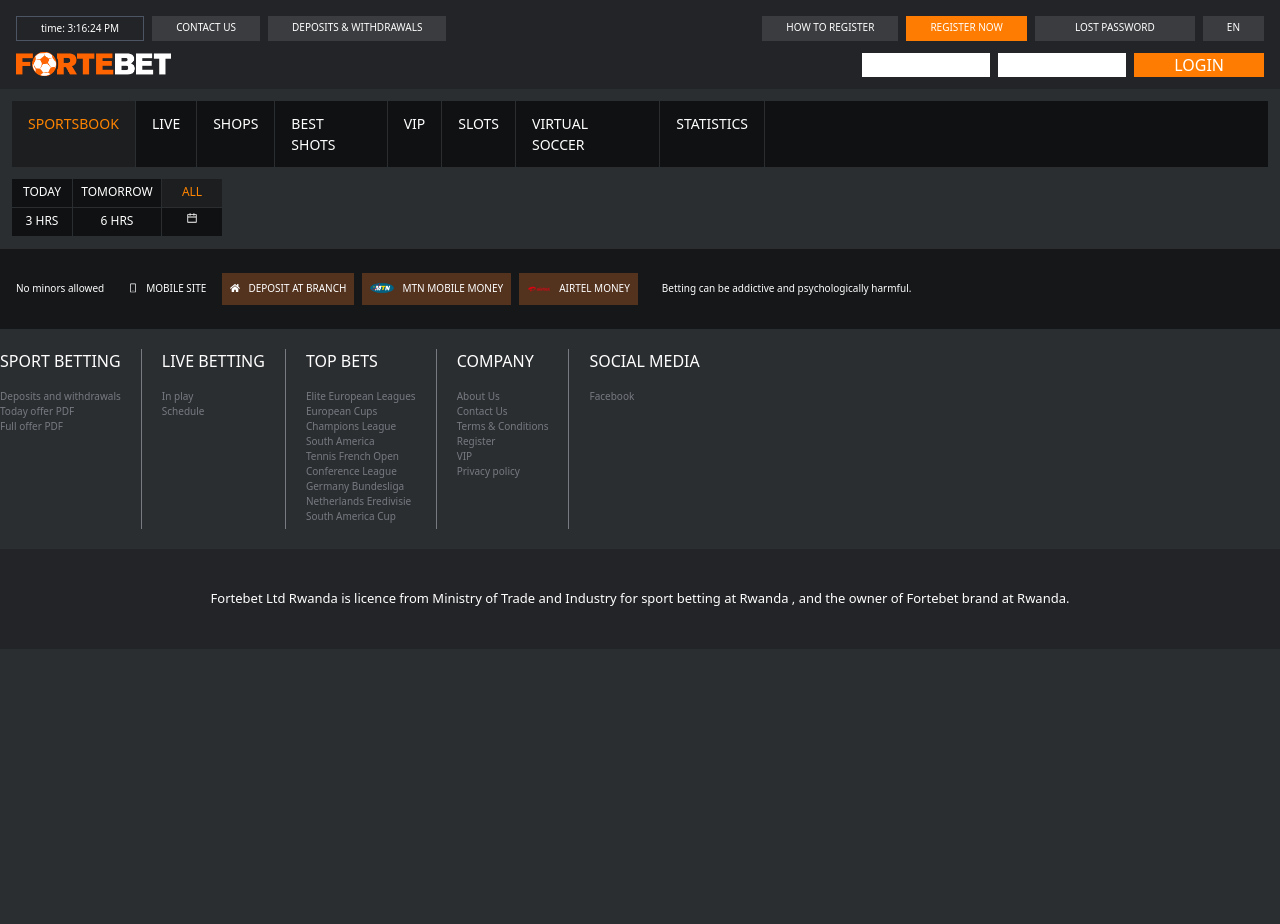
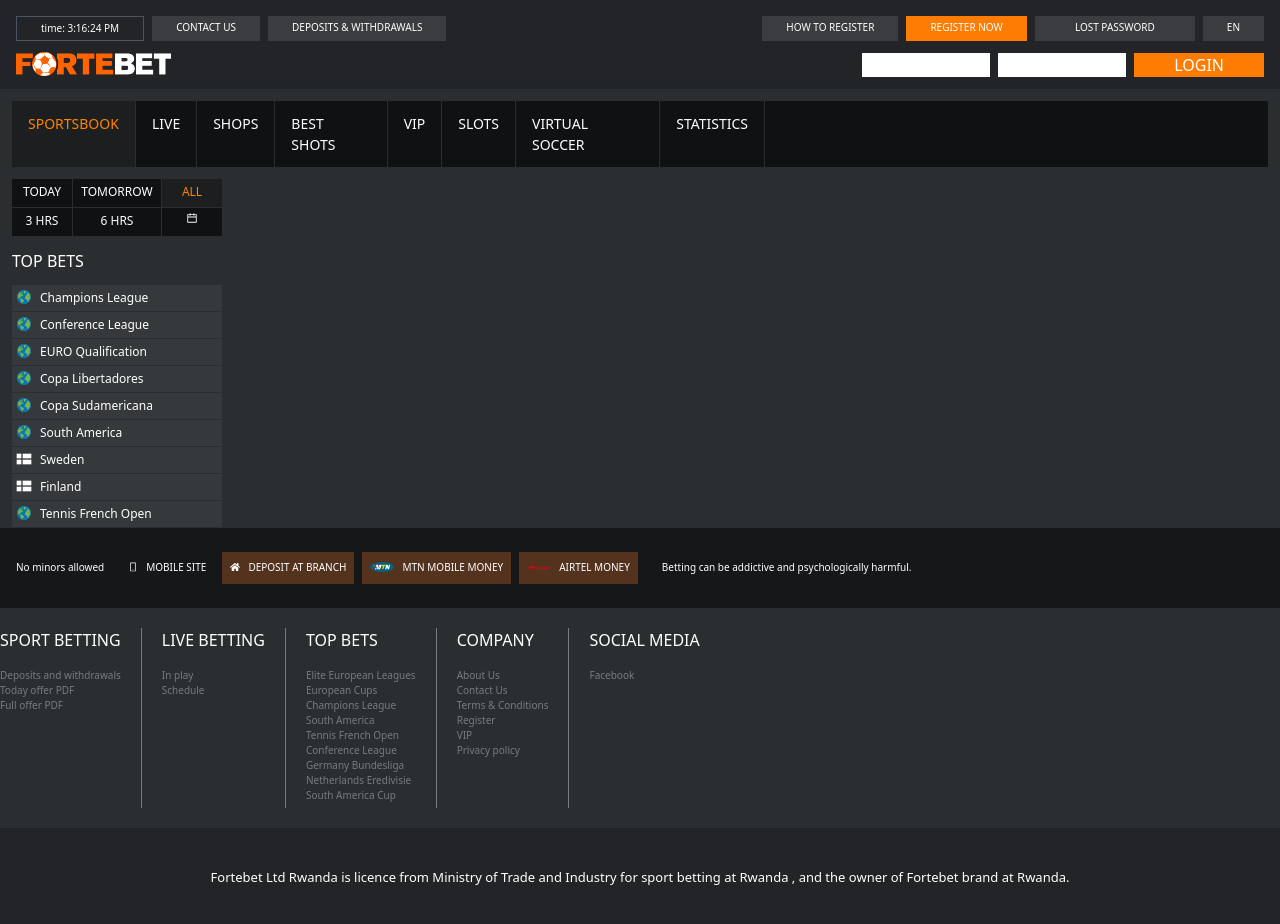
Before and after one commit to symplice-nunu/fortebet-clone, a React (Create React App) app: page / in a window 1280 px wide. Shown: the top 924 px of the page. Before the commit the page ends 800 px from the top, so only its background shows below. Built offline with nearby package versions, Linux system fonts and the light colour scheme.

Commit message:
feat: creating Bet Time Section

```diff
--- /dev/null
+++ b/src/Components/Data/TopBetData.js
@@ -0,0 +1,41 @@
+import { GiEarthAfricaEurope } from 'react-icons/gi'
+import { CgSweden } from 'react-icons/cg'
+import { FcGlobe } from 'react-icons/fc'
+export const TopBetData = [
+    {
+        Flag: <FcGlobe />,
+        Name: 'Champions League',
+    },
+    {
+        Flag: <FcGlobe />,
+        Name: 'Conference League',
+    },
+    {
+        Flag: <FcGlobe />,
+        Name: 'EURO Qualification',
+    },
+    {
+        Flag: <FcGlobe />,
+        Name: 'Copa Libertadores',
+    },
+    {
+        Flag: <FcGlobe />,
+        Name: 'Copa Sudamericana',
+    },
+    {
+        Flag: <FcGlobe />,
+        Name: 'South America',
+    },
+    {
+        Flag: <CgSweden />,
+        Name: 'Sweden',
+    },
+    {
+        Flag: <CgSweden />,
+        Name: 'Finland',
+    },
+    {
+        Flag: <FcGlobe />,
+        Name: 'Tennis French Open',
+    }
+]
--- a/src/Components/ScheduleBetTime.js
+++ b/src/Components/ScheduleBetTime.js
@@ -1,6 +1,6 @@
 import React from 'react'
 import { ScheduleBetTimeData } from './Data/ScheduleBetTimeData'
-
+import { TopBetData } from './Data/TopBetData'
 export default function ScheduleBetTime() {
   return (
     <div className='w-[265px]'>
@@ -17,6 +17,19 @@
             })
         }
     </div>
+    <div className='ml-3 mb-3 text-white'>TOP BETS</div>
+    <div className='ml-3 w-[210px]'>
+        {
+           TopBetData.map((item) => {
+            return (
+                <div className='flex text-white space-x-2 bg-[#36393c] mb-[1px] p-1'>
+                    <div>{item.Flag}</div>
+                    <div className='text-[12px]'>{item.Name}</div>
+                </div>
+            )
+           })
+        }
+    </div>
     </div>
   )
 }
```
